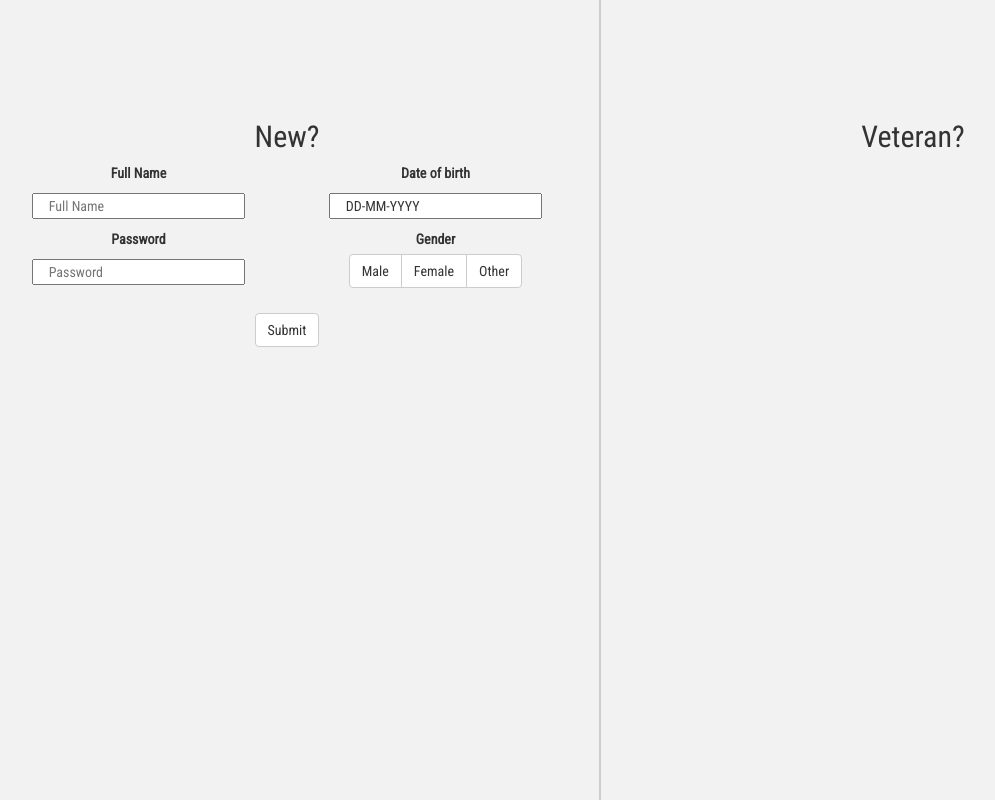
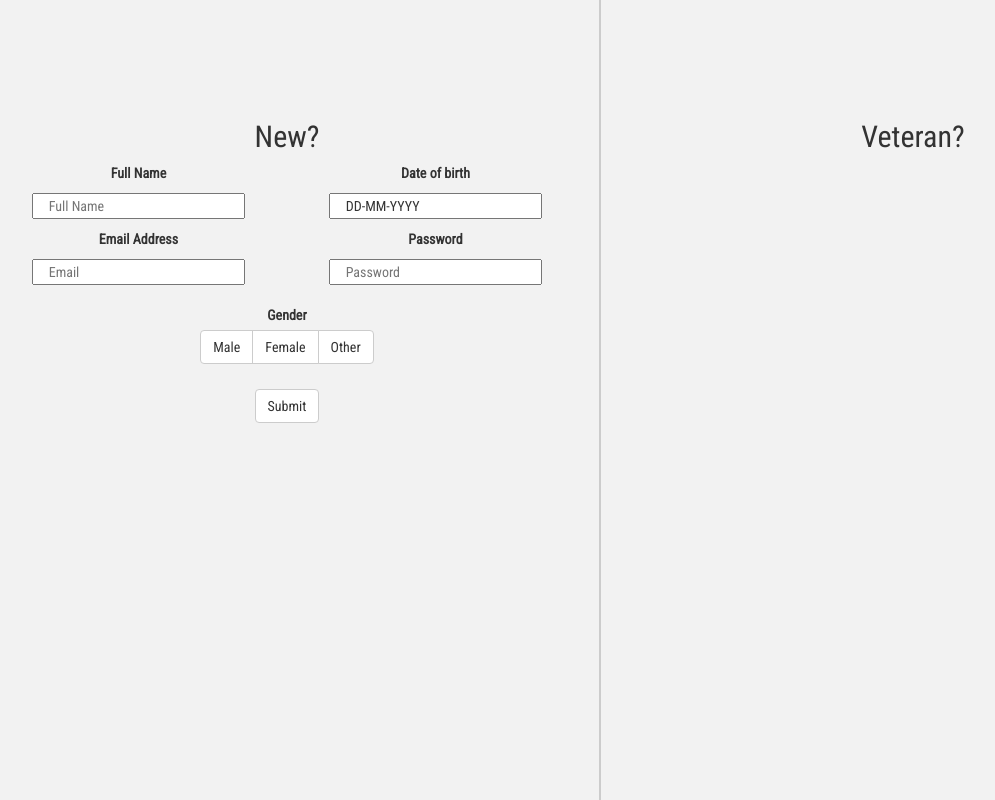
Before and after one commit to rkanjani/MovieRater, a PHP site: page /views/index.html in a window 1280 px wide. Shown: the part 73-873 px from the top of the page, without its empty margins (40-1035 px from the left). Run offline with PHP 8.4, Linux system fonts and the light colour scheme; some libraries are stand-ins or nearby versions.

Commit message:
Switched fields around

```diff
--- a/css/stylesheet.css
+++ b/css/stylesheet.css
@@ -63,8 +63,14 @@ body{
 .name-form-entry{
 	float:left;
 }
+.email-form-entry{
+	margin-top:10px;
+}
 .gender-selection{
 	margin-top:10px;
+}
+.gender{
+	    margin-top: 20px;
 }
 #login{
 	background-color: #f2f2f2;
--- a/views/index.html
+++ b/views/index.html
@@ -4,7 +4,7 @@
     <meta http-equiv="X-UA-Compatible" content="IE=edge">
     <meta name="viewport" content="width=device-width, initial-scale=1">
     <title>MovieRater</title>
-
+    <link rel="shortcut icon" href="../img/star.png">
     <link href="../css/bootstrap.min.css" rel="stylesheet">
     <link href="../css/stylesheet.css" rel="stylesheet">
     <link href='https://fonts.googleapis.com/css?family=Roboto+Condensed' rel='stylesheet' type='text/css'>
@@ -27,7 +27,7 @@
       <form>
         <div class="name-form-entry col-md-6">
           <label for="name">Full Name</label>
-          <input type="name" class="name-form col-md-12" id="FName" placeholder="Full Name">
+          <input type="name" class="name-form col-md-12" id="fullname" placeholder="Full Name">
         </div>
 
         <div class="input-append date col-md-6" id="dp3" data-date="12-02-2012" data-date-format="dd-mm-yyyy">
@@ -36,6 +36,12 @@
         <span class="add-on"><i class="icon-th"></i></span>
       </div>
 
+
+
+        <div class="email-form-entry col-md-6">
+          <label for="name">Email Address</label>
+          <input type="name" class="name-form col-md-12" id="email" placeholder="Email">
+        </div>
 
 
 
@@ -48,9 +54,7 @@
           <input type="password" class="password-entry col-md-12" id="exampleInputPassword1" placeholder="Password">
         </div>
 
-
-
-       <div class="gender-selection col-md-6">
+          <div class="gender-selection">
               <label class="gender">Gender</label>
               <div class="col-md-12">
                   <div class="btn-group" data-toggle="buttons">
@@ -66,6 +70,8 @@
                   </div>
               </div>
           </div>
+
+
 
 
 
```
